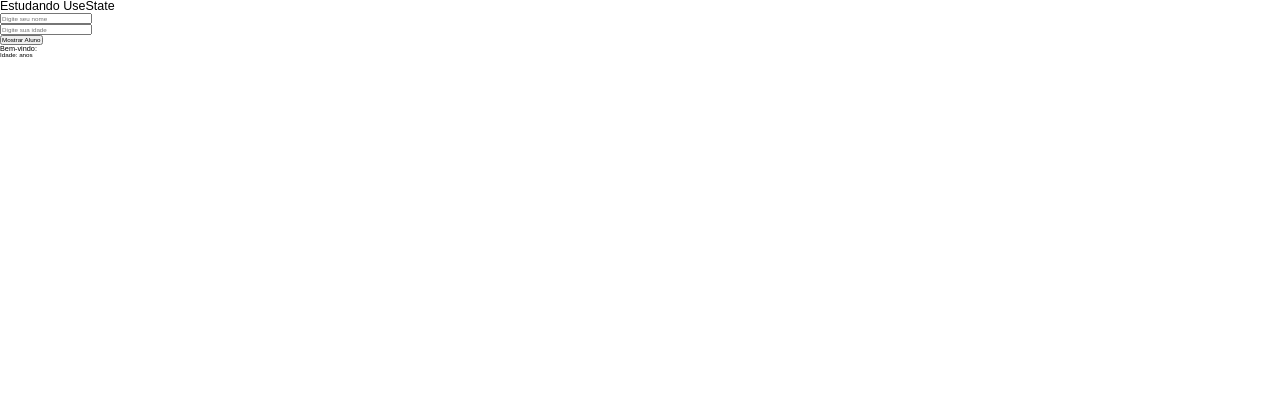
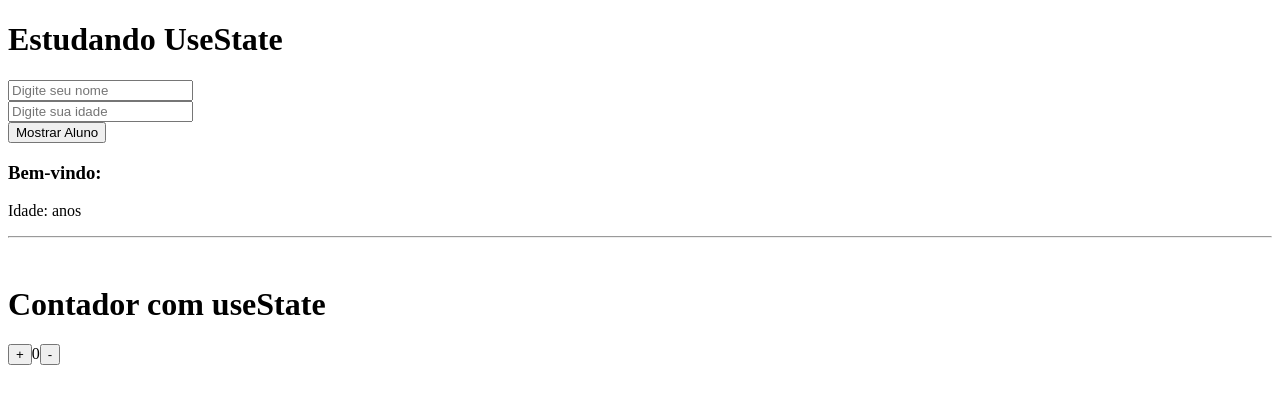
Before and after one commit to romulorosafullstack/2025-react-sujeito-programador, a React (Vite) app: page / in a window 1280 px wide. Shown: the top 404 px of the page. Built offline with nearby package versions, Linux system fonts and the light colour scheme.

Commit message:
hook useState contador

```diff
--- a/src/App.tsx
+++ b/src/App.tsx
@@ -2,7 +2,7 @@
 {/* - Usar quando precisar de comportamentos dinâmicos */ }
 
 {/* 1) importar o hook useState do react */ }
-import "./reset.css"
+//import "./reset.css"
 import { useState } from "react";
 
 export default function App() {
@@ -24,6 +24,9 @@ export default function App() {
   // Unificando duas states num objeto
   const [alunoInfo, setAlunoInfo] = useState<AlunoInfoProps>()
 
+  // Declaro um state para o contado
+  const [contador, setContador] = useState(0)
+
   // function - função
   // mostrarAluno - nome
   // () - inicializador sewm param
@@ -34,6 +37,17 @@ export default function App() {
       nome: nome,
       idade: idade
     })
+  }
+
+  function contadorAdicionar() {
+    setContador(valorAtual => valorAtual + 1)
+  }
+
+  function contadorSubtrair() {
+    if (contador === 0) {
+      return;
+    }
+    setContador(valorAtual => valorAtual - 1)
   }
 
 
@@ -74,6 +88,13 @@ export default function App() {
 
       <h3>Bem-vindo: {alunoInfo?.nome}</h3>
       <p>Idade: {alunoInfo?.idade} anos</p>
+
+      <hr />
+      <br />
+      <h1>Contador com useState</h1>
+      <button onClick={contadorAdicionar}> + </button>
+      {contador}
+      <button onClick={contadorSubtrair}> - </button>
     </>
   )
 }
```
